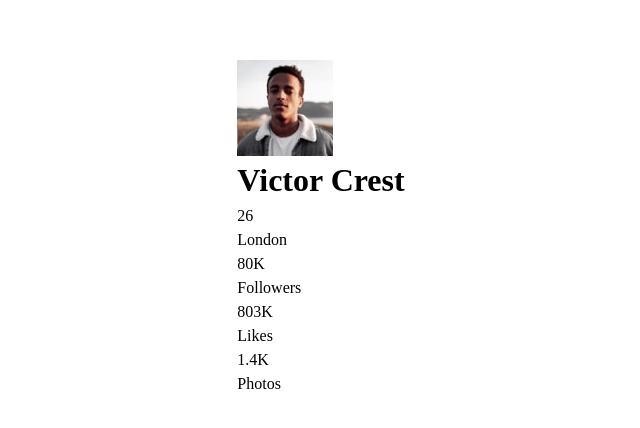
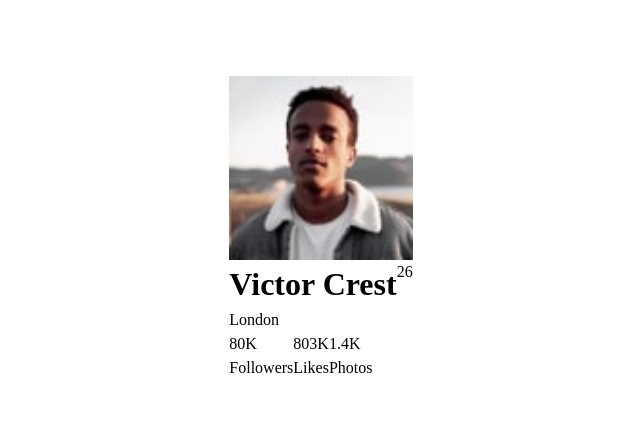
Before and after one commit to mrcordova/profile-card-component, a plain HTML site: page index.html in a window 1280 px wide. Shown: the part 172-600 px from the top of the page, without its empty margins (319-959 px from the left). Drawn offline with Linux system fonts and the light colour scheme.

Commit message:
add flex to containers

```diff
--- a/css/style.css
+++ b/css/style.css
@@ -32,3 +32,17 @@ body {
     display: grid;
     place-content: center;
 }
+
+.card {
+    display: flex;
+    flex-direction: column;
+}
+
+.profile-info-con {
+    display: flex;
+}
+
+.stats-con {
+    display: flex;
+
+}
--- a/index.html
+++ b/index.html
@@ -20,9 +20,9 @@
   </style>
 </head>
 <body>
-  <main>
+  <main class="card">
     <img src="./images/image-victor.jpg" alt="image of victor">
-    <div>
+    <div class="profile-info-con">
       <h1>
         Victor Crest
       </h1>
@@ -33,7 +33,7 @@
     <p>
       London
     </p>
-    <div>
+    <div class="stats-con">
       <div>
         <p>
           80K
@@ -42,7 +42,7 @@
           Followers
         </p>
       </div>
-      <div>
+      <div >
         <p>
           803K
         </p>
```
